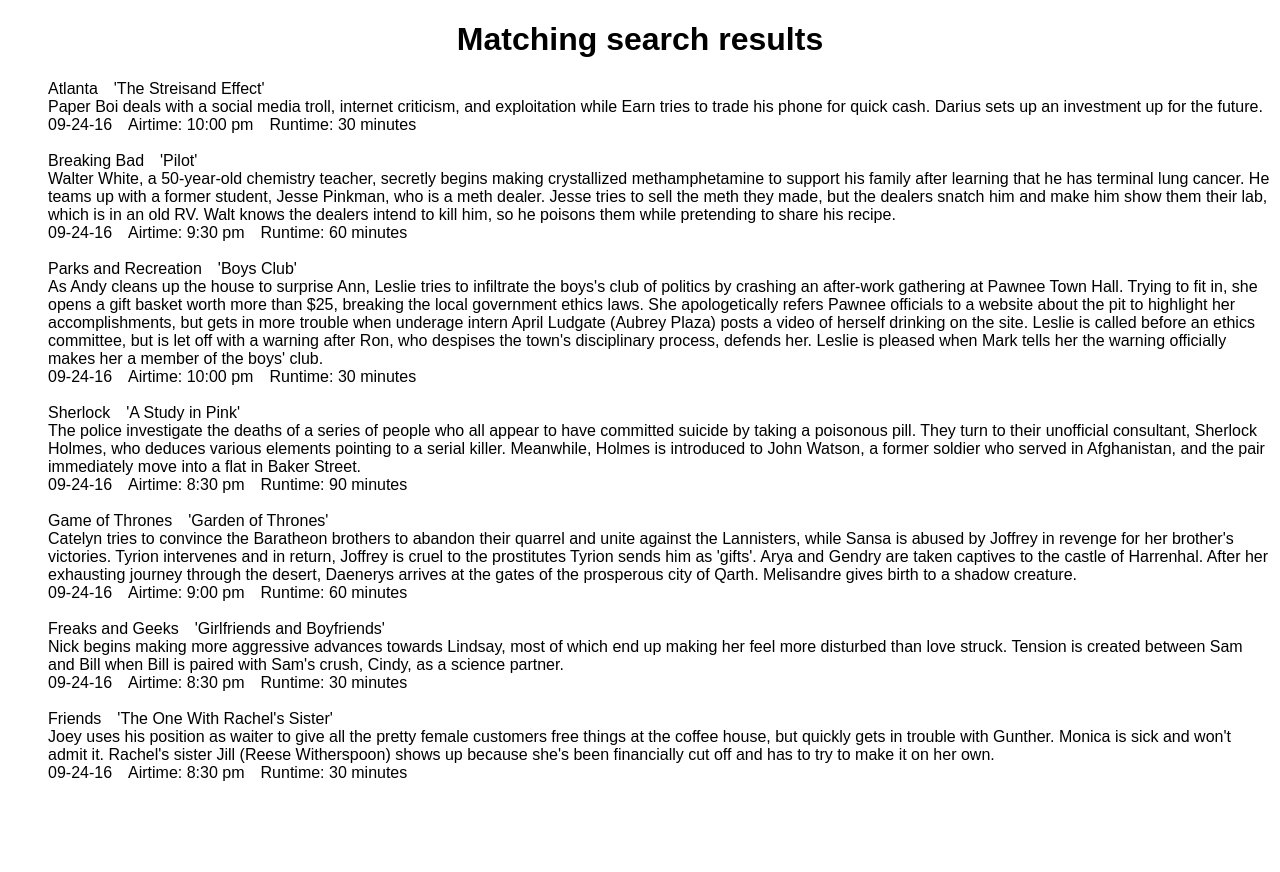
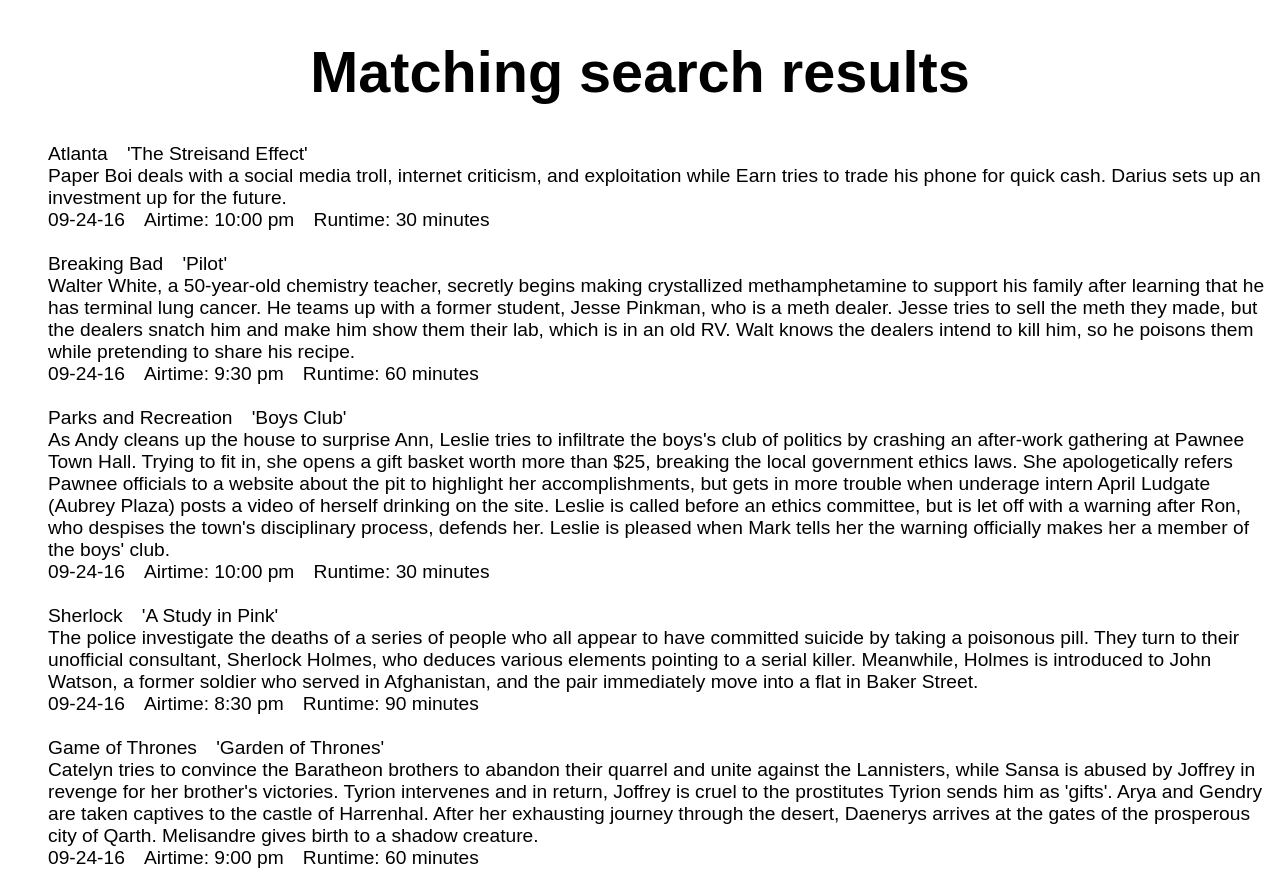
Before and after one commit to MLord8/tv-chat, a plain HTML site: page src/results.html in a window 1280 px wide. Shown: the top 872 px of the page. Before the commit the page ends 816 px from the top, so only its background shows below. Drawn offline with nearby package versions, Linux system fonts and the light colour scheme.

Commit message:
Fixed font sizes

```diff
--- a/src/result.css
+++ b/src/result.css
@@ -1,10 +1,10 @@
 
 h1 {
   font-family: Arial;
-  font-size: 200%;
+  font-size: 300%;
 }
 
 body {
   font-family: Arial;
-  font-siz: 30%
+  font-size: 120%;
 }
```
